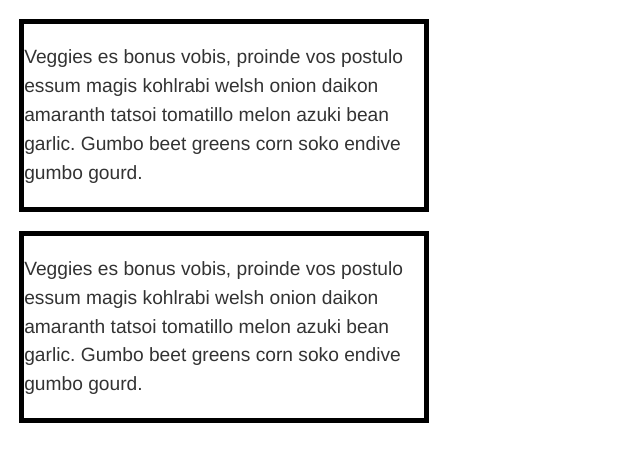
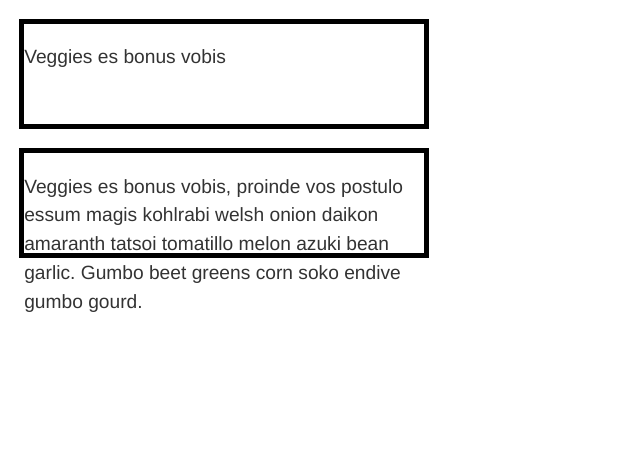
Before and after one commit to pabcrudel/mdn-learn-html-and-css-challenges, a plain HTML site: page css-properties/04-sizing/height-min-height-download.html in a window 1280 px wide. Shown: the whole page, without its empty margins (0-640 px from the left). Drawn offline with Linux system fonts and the light colour scheme.

Commit message:
change: Set fixed heights although it's contents overflows

```diff
--- a/css-properties/04-sizing/height-min-height-download.html
+++ b/css-properties/04-sizing/height-min-height-download.html
@@ -24,9 +24,11 @@
       }
 
       .box1 {
+        min-height: 100px;
       }
 
       .box2 {
+        height: 100px;
       }
     </style>
   </head>
@@ -34,9 +36,7 @@
   <body>
     <div class="box box1">
       <p>
-        Veggies es bonus vobis, proinde vos postulo essum magis kohlrabi welsh
-        onion daikon amaranth tatsoi tomatillo melon azuki bean garlic. Gumbo
-        beet greens corn soko endive gumbo gourd.
+        Veggies es bonus vobis
       </p>
     </div>
 
```
